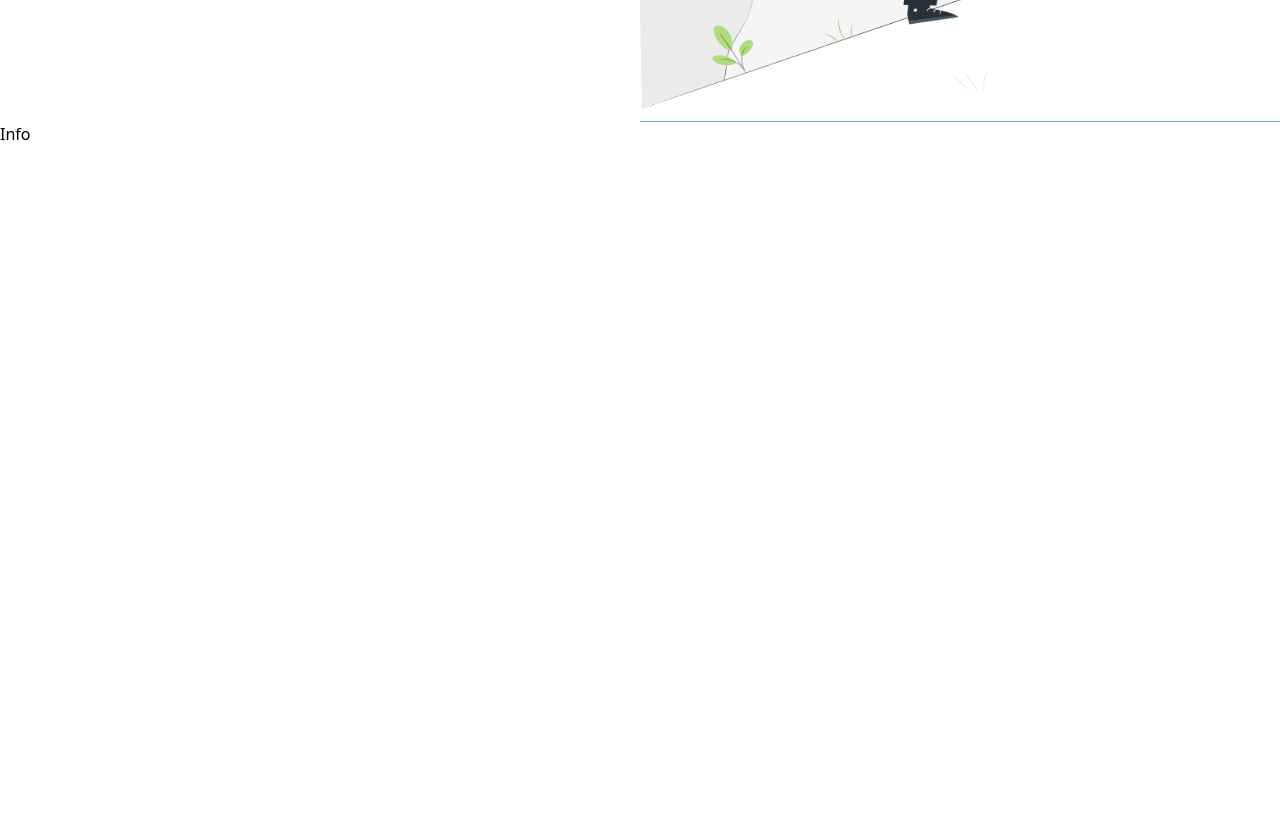
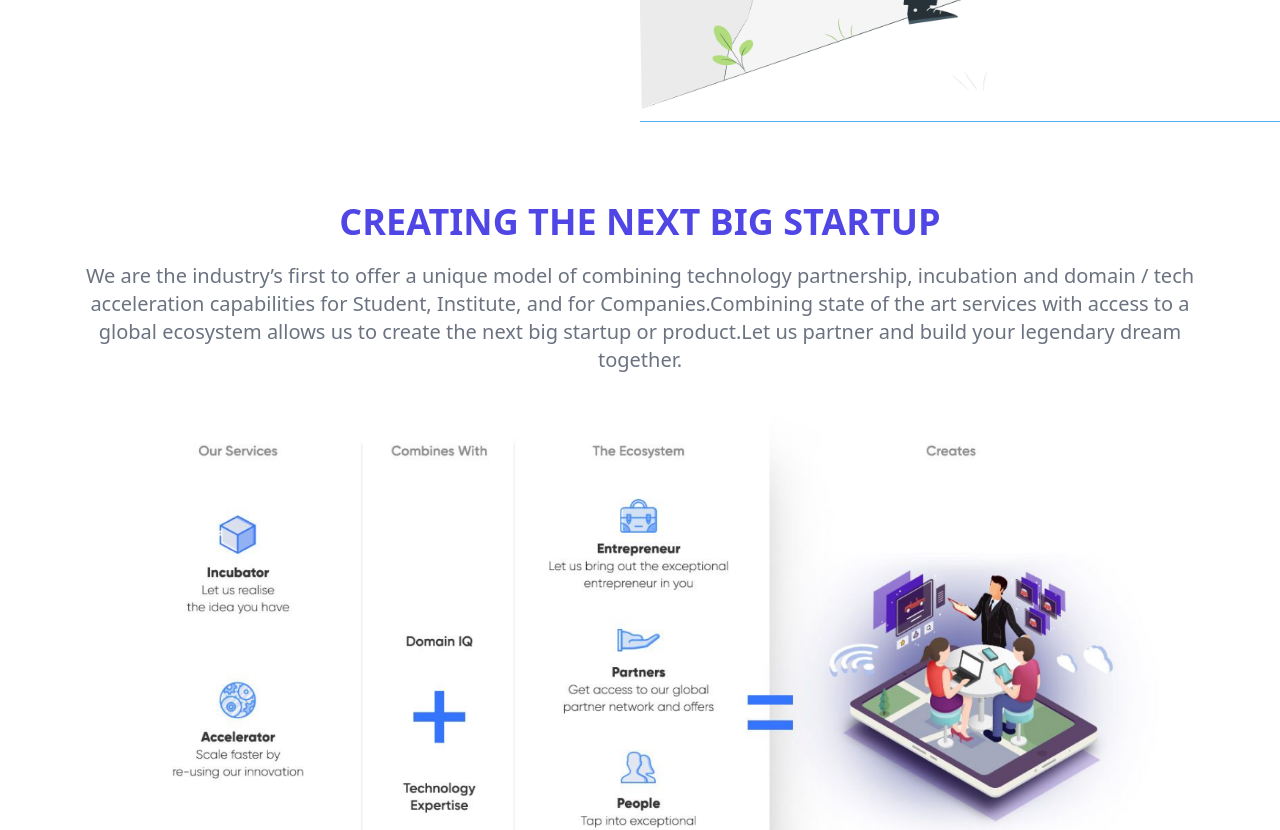
Before and after one commit to DrasticCoder/ModernVate, a React (Create React App) app: page / in a window 1280 px wide. Shown: the part 560-1390 px from the top of the page. Before the commit the page ends 800 px from the top, so only its background shows below. Built offline with nearby package versions, Linux system fonts and the light colour scheme.

Commit message:
Update info-section

```diff
--- a/src/components/Info.jsx
+++ b/src/components/Info.jsx
@@ -1,9 +1,13 @@
 import React from 'react';
+import InfoImg from '../inventory/Info.png';
 
 function Info() {
   return (
-    <div>
-      <h1>Info</h1>
+    <div className='container mx-auto text-center p-5 sm:p-15 md:p-20 lg:p-25'>
+      <h1 className='block font-bold text-indigo-600 xl:inline text-2xl sm:text-3xl md:text-4xl'>CREATING THE NEXT BIG STARTUP</h1>
+      <p className='text-gray-500 sm:mx-auto text-sm sm:mt-5 sm:text-lg  md:text-xl lg:mx-0'>We are the industry’s first to offer a unique model of combining technology partnership, incubation and domain / tech acceleration capabilities for Student, Institute, and for Companies.Combining state of the art services with access to a global ecosystem allows us to create the next big startup or product.Let us partner and build your legendary dream together.</p>
+
+      <img className='sm:p-40 md:p-6 lg:p-10' src={InfoImg} alt="Information" />
     </div>
   )
 }
```
